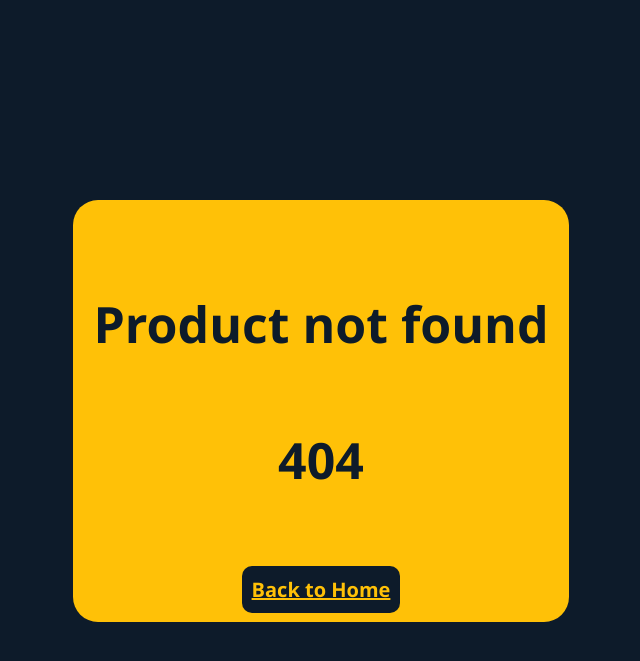
After one commit to yousifae8/Auction-Website, a Flask app: template Templates/not-found.html in a window 1280 px wide. The commit adds this page. Shown: the top 661 px of the page, without its empty margins (319-959 px from the left). Run offline with Flask 3, Linux system fonts and the light colour scheme; the template is opened without the code that fills it, so the values that code supplies are empty.

Commit message:
created a not-found.html page rather than write a style inline

```diff
--- /dev/null
+++ b/Templates/not-found.html
@@ -0,0 +1,19 @@
+<!DOCTYPE html>
+<html lang="en">
+<head>
+    <meta charset="UTF-8">
+    <meta name="viewport" content="width=device-width, initial-scale=1.0">
+    <title>Not Found</title>
+    <link rel='stylesheet' href='../static/styles.css'>
+</head>
+<body>
+
+    <div class='not-found'>
+        <p style='margin-top : 80px; font-size : 50px' >
+        Product not found <br><br> 404
+        </p>
+        <a href="/" class="btn btn-link mt-3 w-100 back-home" id="back-home" >Back to Home</a>
+    </div>
+
+</body>
+</html>
--- a/app.py
+++ b/app.py
@@ -56,15 +56,7 @@ def details(product_id):
             break
 
     if not product:
-        return "<link rel='stylesheet' " \
-        "href='../static/styles.css'>" \
-        "<body style='text-align : center'>" \
-        "<div class='not-found'>" \
-        "<p style='margin-top : 80px; font-size : 50px' > " \
-        "Product not found <br><br>404" \
-        "</p>" \
-        "</div>" \
-        "</body>", 404
+        return render_template("not-found.html")
 
 
     if request.method == "POST":
--- a/static/styles.css
+++ b/static/styles.css
@@ -15,7 +15,7 @@ body {
   margin-top: 200px;
   padding: 10px 20px;
   background-color: #ffc107;
-  color: black;
+  color: #0d1b2a;
   border-radius: 25px;
 }
 .login-form{
@@ -50,3 +50,8 @@ body {
   color: rgba(255, 193, 7);
   font-size: 20px;
 }
+.back-home{
+  background-color: #0d1b2a;
+  padding: 10px;
+  border-radius: 10px;
+}
```
